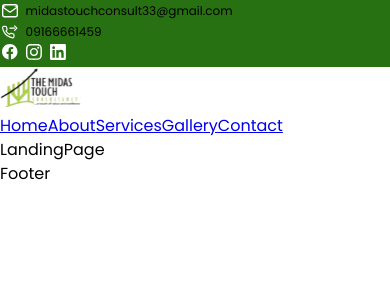
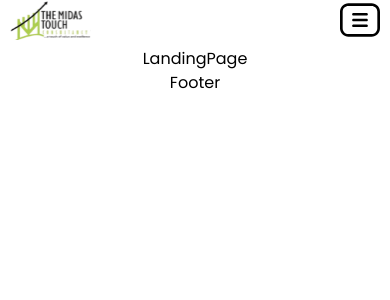
Before and after one commit to emmanuel4365/midas-touch-new, a React app in the folder frontend/: page / in a window 390 px wide. Shown: the top 300 px of the page. Built offline with nearby package versions, Linux system fonts and the light colour scheme; the HTML template or start-up script is replaced by a standard one.

Commit message:
started mobile view

```diff
--- a/frontend/src/components/HeaderLogoNavSection.tsx
+++ b/frontend/src/components/HeaderLogoNavSection.tsx
@@ -1,10 +1,12 @@
 import HeaderLogo from "./HeaderLogo";
 import HeaderNavLinks from "./HeaderNavLinks";
+import SideBarNav from "./SideBarNav";
 
 const HeaderLogoNavSection = () => {
     return (
         <section className="header-logonav centre" aria-label="header top logo and navigation section">
             <HeaderLogo />
+            <SideBarNav />
             <HeaderNavLinks />
         </section>
     );
--- a/frontend/src/components/HeaderNavLinks.tsx
+++ b/frontend/src/components/HeaderNavLinks.tsx
@@ -2,7 +2,7 @@ import { NavLink } from "react-router-dom";
 
 const HeaderNavLinks = () => {
     return (
-        <nav>
+        <nav className="header-nav-links display-nav">
             <NavLink to="/">Home</NavLink>
             <NavLink to="/about">About</NavLink>
             <NavLink to="/services">Services</NavLink>
--- a/frontend/src/components/HeaderTopSection.tsx
+++ b/frontend/src/components/HeaderTopSection.tsx
@@ -7,7 +7,7 @@ import phoneIcon from "../assets/images/phone-icon.svg";
 
 const HeaderTopSection = () => {
     return (
-        <section className="header-top centre" aria-label="header top contact section">
+        <section className="header-top centre display-header-top" aria-label="header top contact section">
             <div className="header-top-left">
                 <div className="header-top-left-item1">
                     <img src={mailIcon} alt="mail icon" />
--- /dev/null
+++ b/frontend/src/components/SideBarNav.tsx
@@ -0,0 +1,19 @@
+import SideBarIcon from "../assets/images/side-bar-icon.svg";
+
+const SideBarNav = () => {
+  return (
+    <section className="sidebar-nav-container" aria-label="sidebar navigation section">
+      <img src={SideBarIcon} alt="Sidebar Navigation Icon" id="sidebar-icon" />
+      <aside className="sidebar-nav display-sidebar">
+        <nav>
+          <a href="/">Home</a>
+          <a href="/about">About</a>
+          <a href="/services">Services</a>
+          <a href="/gallery">Gallery</a>
+          <a href="/contact">Contact</a>
+        </nav>
+      </aside>
+    </section>
+  );
+};
+export default SideBarNav;
--- a/frontend/src/index.css
+++ b/frontend/src/index.css
@@ -136,6 +136,14 @@
   --margin-md: 0.5rem; /* 8px */
   --margin-lg: 1rem; /* 16px */
   --margin-xl: 1.5rem; /* 24px */
+
+  /* Width */
+  --width-xs: 100px;
+  --width-sm: 200px;
+  --width-md: 300px;
+  --width-lg: 400px;
+  --width-xl: 500px;
+  --max-width: 1500px;
 }
 
 body {
@@ -146,3 +154,11 @@ body {
   color: var(--text-primary);
   background-color: var(--bg-white);
 }
+
+#root {
+  width: 100vw;
+  height: 100vh;
+  display: flex;
+  flex-direction: column;
+  align-items: center;
+}
--- a/frontend/src/wrappers/HeaderWrapper.tsx
+++ b/frontend/src/wrappers/HeaderWrapper.tsx
@@ -1,11 +1,21 @@
 import styled from "styled-components";
 
 export const HeaderWrapper = styled.header`
+    width: 100%;
+    max-width: var(--max-width);
+    display: flex;
+    flex-direction: column;
+    justify-content: center;
+    align-items: center;
 
     .header-top {
             background-color: var(--brand-primary-green);
             font-size: var(--font-size-xs);
         }
+
+    .display-header-top {
+        display: none;
+    }
 
     .header-top-left-item1, .header-top-left-item2 {
         display: flex;
@@ -18,4 +28,23 @@ export const HeaderWrapper = styled.header`
         padding: var(--padding-xs);
         gap: var(--spacing-xs);
     }
+
+    .display-nav {
+        display: none;
+    }
+
+    .display-sidebar {
+        display: none;
+    }
+
+    .header-logonav {
+        width: 95%;
+        display: flex;
+        justify-content: space-between;
+
+    }
+
+    /* .sidebar-nav-container {
+        margin-left: auto;
+    } */
 `;
```
Also changed, not shown: frontend/src/assets/images/side-bar-icon.svg (added).
